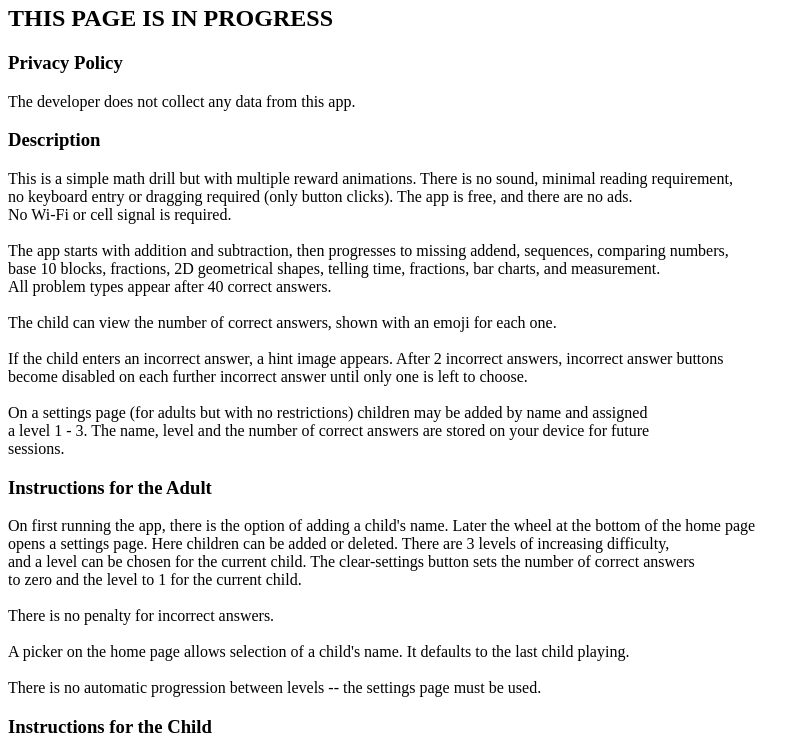
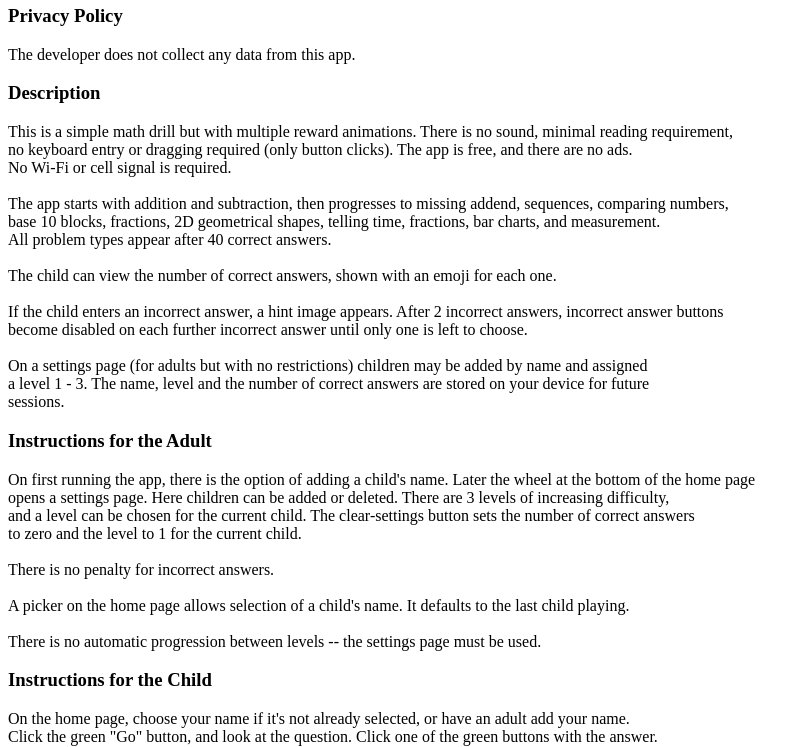
Before and after one commit to pdyerrIOS/pdyerrIOS.github.io, a plain HTML site: page FirstGrade.html in a window 1280 px wide. Shown: the part 69-816 px from the top of the page, without its empty margins (0-810 px from the left). Drawn offline with Linux system fonts and the light colour scheme.

Commit message:
Update FirstGrade.html

```diff
--- a/FirstGrade.html
+++ b/FirstGrade.html
@@ -6,8 +6,6 @@
 <body>
 
 <h2><img src="iconPreview3-40.png" alt="" width="40" height="40"> First Grade Math Drill</h2>
-
-<h2>THIS PAGE IS IN PROGRESS</h2>
 
 <h3>Privacy Policy</h3>
 
```
